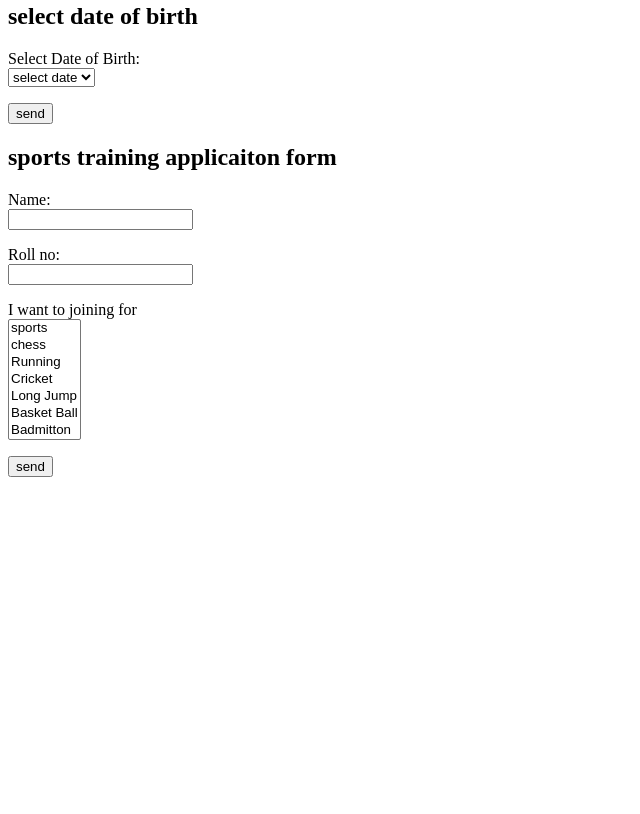
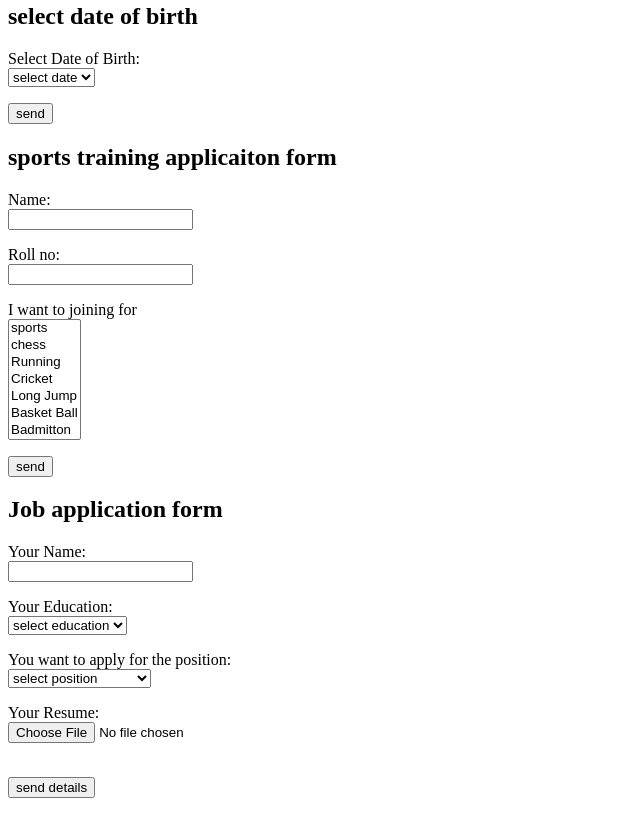
Before and after one commit to k-sangavi/HTML-TD--tutorial, a plain HTML site: page loginform.html in a window 1280 px wide. Shown: the part 1061-1875 px from the top of the page, without its empty margins (0-640 px from the left). Before the commit the page ends 1554 px from the top, so only its background shows below. Drawn offline with Linux system fonts and the light colour scheme.

Commit message:
form updation

```diff
--- a/loginform.html
+++ b/loginform.html
@@ -101,7 +101,7 @@
 
     </p>
     <p>
-        <input type="button" value="send">
+        <input type="submit" value="send">
     </p>
 </body>
 
@@ -129,7 +129,7 @@
     </select>
  </p>
  <p>
-    <input type="button" value="send">
+    <input type="submit" value="send">
  </p>
 
 
@@ -158,6 +158,41 @@
     </p>
 </select>
     <p>
-<input type="button" value="send">
+<input type="submit" value="send">
     </p>
 </form>
+
+
+<!-- Job application form -->
+ <h2>Job application form</h2>
+ <form enctype="multipart/form-data">
+    <p>
+       Your Name: <br>
+        <input type="text" name="your name">
+ </p>
+ <p>
+    Your Education: <br>
+    <select name=" education" >
+    <option>select education</option>
+    <option value="B.E">B.E</option>
+    <option value="B.Tech">B.Tech</option>
+    <option value="B.Sc">B.Sc</option>
+    <option value="B.C.A">B.C.A</option>
+</select>
+ </p>
+ <p>
+    You want to apply for the position: <br>
+    <select name="select position">
+        <option>select position</option>
+        <option value="Front end developer">Front end developer</option>
+        <option value="Back end developer">Back end developer</option>
+        <option value="FullStack developer">Full Stack developer</option>
+    </select>
+ </p>
+ <p>
+    Your Resume: <br>
+    <input type="file" name="resume"> </p><br>
+
+    <input type="submit" value="send details">
+
+ </form>
```
